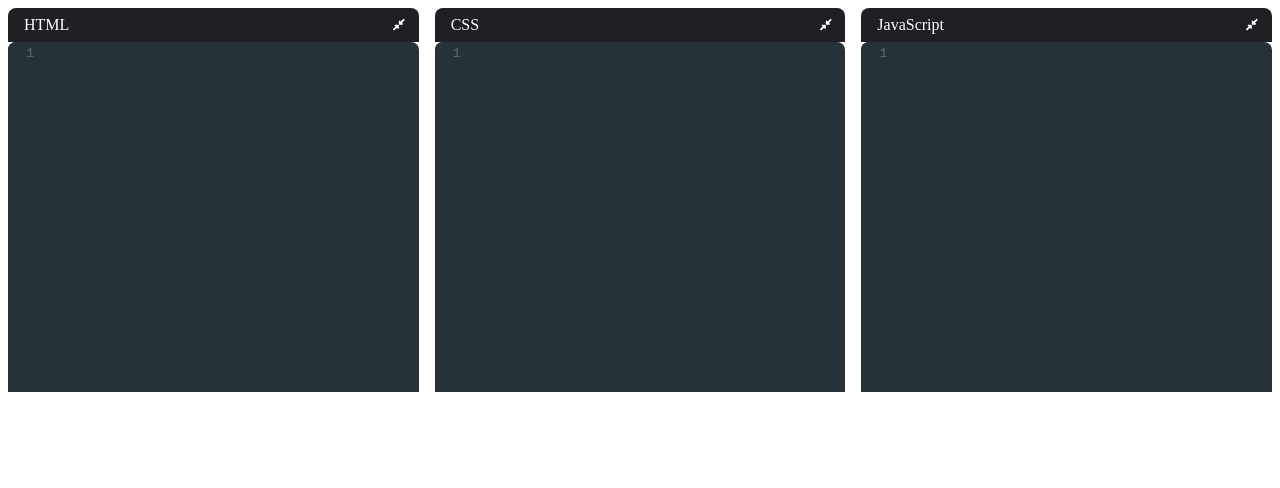
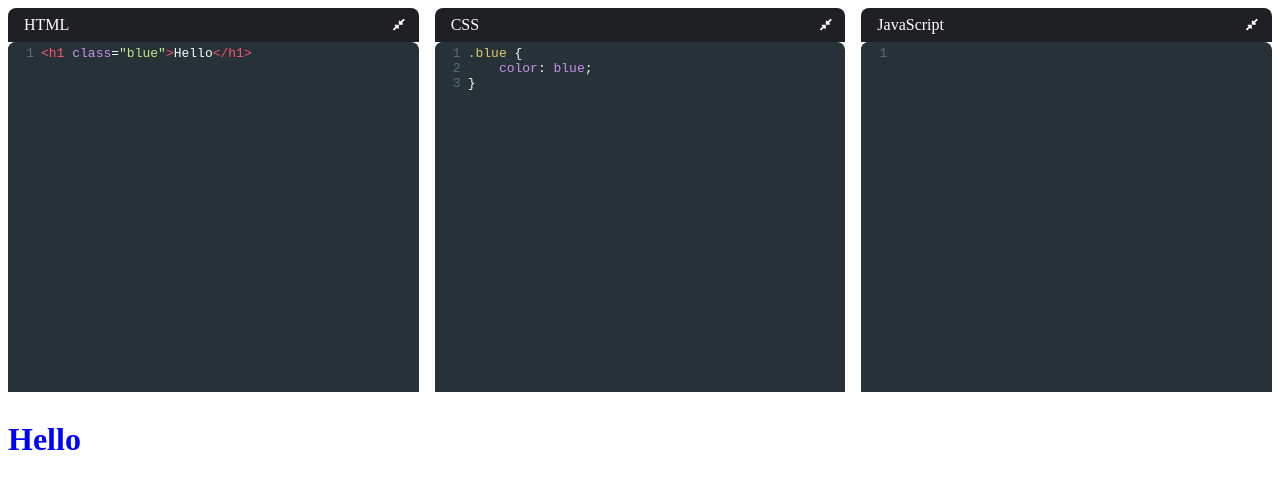
Before and after one commit to JagTheFriend/CodePen-Clone, a React (Create React App) app: page / in a window 1280 px wide. Shown: the top 488 px of the page. Built offline with nearby package versions, Linux system fonts and the light colour scheme.

Commit message:
Updated file

```diff
--- a/src/App.tsx
+++ b/src/App.tsx
@@ -8,6 +8,14 @@ function App() {
     const [css, setCss] = useLocalStorage("css", "");
     const [js, setJs] = useLocalStorage("js", "");
     const [srcDoc, setSrcDoc] = useState(``);
+
+    useEffect(() => {
+        if (html === "" && css === "" && js === "") {
+            setHtml(`<h1 class="blue">Hello</h1>`);
+            setCss(`.blue {\n\tcolor: blue;\n}`);
+            setJs(``);
+        }
+    });
 
     useEffect(() => {
         const timeOut = setTimeout(() => {
```
